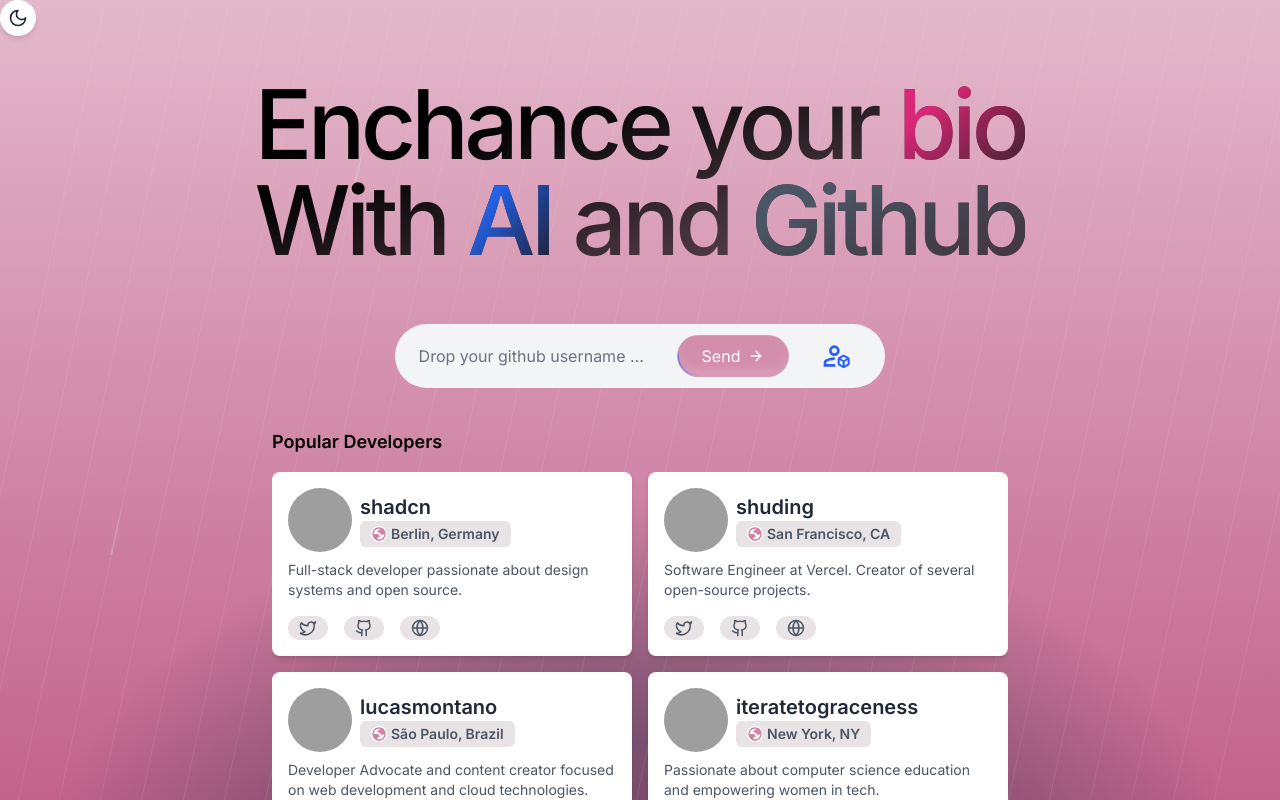
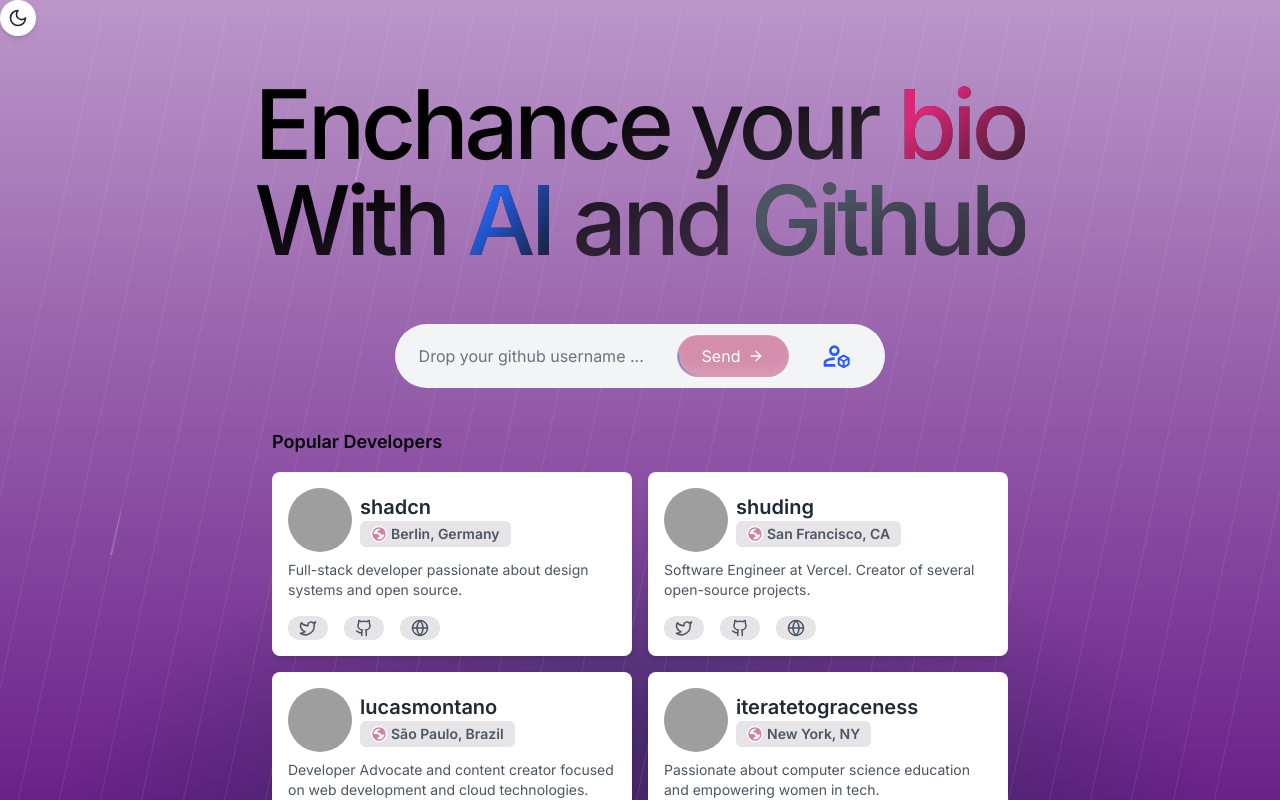
Before and after one commit to 97revenge/our-git, a Next.js app: page / in a window 1280 px wide. Shown: the top 800 px of the page. Built offline with nearby package versions, Linux system fonts and the light colour scheme; grey boxes are pictures that could not be loaded.

Commit message:
resetting colors to purple. organizing components and pre-resetting the full front-end to start a data build

```diff
--- a/app/globals.css
+++ b/app/globals.css
@@ -4,48 +4,48 @@
 
 @layer base {
     :root {
-      --background: 334 62% 100%;
-      --foreground: 334 55% 1%;
-      --muted: 334 35% 95%;
-      --muted-foreground: 334 9% 37%;
-      --popover: 334 62% 100%;
-      --popover-foreground: 334 55% 1%;
-      --card: 334 62% 100%;
-      --card-foreground: 334 55% 1%;
-      --border: 334 5% 95%;
-      --input: 334 5% 95%;
-      --primary: 334 44% 52%;
-      --primary-foreground: 0 0% 100%;
-      --secondary: 334 11% 90%;
-      --secondary-foreground: 334 11% 30%;
-      --accent: 334 20% 82%;
-      --accent-foreground: 334 20% 22%;
-      --destructive: 18 93% 23%;
-      --destructive-foreground: 18 93% 83%;
-      --ring: 334 44% 52%;
+      --background: 283 36% 98%;
+      --foreground: 283 68% 2%;
+      --muted: 283 13% 92%;
+      --muted-foreground: 283 4% 37%;
+      --popover: 283 36% 98%;
+      --popover-foreground: 283 68% 2%;
+      --card: 283 36% 97%;
+      --card-foreground: 283 68% 1%;
+      --border: 220 13% 91%;
+      --input: 220 13% 91%;
+      --primary: 283 93% 25%;
+      --primary-foreground: 283 93% 85%;
+      --secondary: 283 7% 90%;
+      --secondary-foreground: 283 7% 30%;
+      --accent: 283 15% 81%;
+      --accent-foreground: 283 15% 21%;
+      --destructive: 4 84% 36%;
+      --destructive-foreground: 4 84% 96%;
+      --ring: 283 93% 25%;
       --radius: 0.5rem;
     }
 
     .dark {
-      --background: 217.5 9.09% 17.25%;
-      --foreground: 334 34% 98%;
-      --muted: 210 9.09% 12.94%;
-      --muted-foreground: 334 0% 60.77%;
-      --popover: 210 9.09% 12.94%;
-      --popover-foreground: 334 34% 98%;
-      --card: 210 9.09% 12.94%;
-      --card-foreground: 334 34% 98%;
-      --border: 334 0% 18.46%;
-      --input: 214.29 5.04% 27.25%;
-      --primary: 226.73 58.43% 65.1%;
-      --primary-foreground: 0 0% 100%;
-      --secondary: 214.29 5.04% 27.25%;
-      --secondary-foreground: 334 0% 100%;
-      --accent: 217.5 9.09% 17.25%;
-      --accent-foreground: 226.73 58.43% 65.1%;
-      --destructive: 0 86.89% 48.16%;
-      --destructive-foreground: 0 0% 0%;
-      --ring: 217.5 9.09% 17.25%;
+      --background: 283 47% 2%;
+      --foreground: 283 27% 98%;
+      --muted: 283 13% 8%;
+      --muted-foreground: 283 4% 63%;
+      --popover: 283 47% 2%;
+      --popover-foreground: 283 27% 98%;
+      --card: 283 47% 3%;
+      --card-foreground: 283 27% 99%;
+      --border: 215 27.9% 16.9%;
+      --input: 215 27.9% 16.9%;
+      --primary: 283 93% 25%;
+      --primary-foreground: 283 93% 85%;
+      --secondary: 283 18% 12%;
+      --secondary-foreground: 283 18% 72%;
+      --accent: 283 25% 17%;
+      --accent-foreground: 283 25% 77%;
+      --destructive: 4 84% 49%;
+      --destructive-foreground: 0 0% 100%;
+      --ring: 283 93% 25%;
     }
   }
 
--- a/components/landing-container.tsx
+++ b/components/landing-container.tsx
@@ -39,7 +39,6 @@
   FormMessage,
 } from "./ui/form";
 import { LandingProfileSkeleton } from "./Skeletons/LandingProfileSkeleton";
-import { content } from "@/actions/content";
 import MultipleSelector, { Option } from "./multiple-selector";
 
 const optionSchema = z.object({
@@ -60,16 +59,16 @@
   username: z
     .string()
     .min(5, { message: "Minimum of characters is 5" })
-    .max(35, { message: "Maximum of characters is 35" })
-    .refine(
-      async (val) => {
-        const response = await fetch(`https://api.github.com/users/${val}`);
-        return response.ok && response.status === 200;
-      },
-      {
-        message: "This user does not exist on GitHub",
-      }
-    ),
+    .max(35, { message: "Maximum of characters is 35" }),
+  // .refine(
+  //   async (val) => {
+  //     const response = await fetch(`https://api.github.com/users/${val}`);
+  //     return response.ok && response.status === 200;
+  //   },
+  //   {
+  //     message: "This user does not exist on GitHub",
+  //   }
+  // ),
   developer: z.array(optionSchema).min(1),
 });
 
@@ -79,8 +78,6 @@
   const [component, setComponent] = useState<React.ReactNode>();
 
   const [view, setView] = useState<boolean>(false);
-
-  const [input, setInput] = useState<any>("");
 
   const [dev, setDev] = useState<z.infer<typeof userSchema>[]>([]);
 
@@ -254,7 +251,7 @@
                       {form.formState.errors.username && (
                         <>
                           <div className="w-full flex items-center justify-center ">
-                            <p className="fixed py-2 transition-all text-sm font-bold drop-shadow-md text-red-800 text-center">
+                            <p className=" py-2 transition-all text-sm font-bold drop-shadow-md text-red-800 text-center">
                               Your username requires be valid ...
                             </p>
                           </div>
--- /dev/null
+++ b/components/magicui/neon-gradient-card.tsx
@@ -0,0 +1,151 @@
+"use client";
+
+import {
+  CSSProperties,
+  ReactElement,
+  ReactNode,
+  useEffect,
+  useRef,
+  useState,
+} from "react";
+
+import { cn } from "@/lib/utils";
+
+interface NeonColorsProps {
+  firstColor: string;
+  secondColor: string;
+}
+
+interface NeonGradientCardProps {
+  /**
+   * @default <div />
+   * @type ReactElement
+   * @description
+   * The component to be rendered as the card
+   * */
+  as?: ReactElement;
+  /**
+   * @default ""
+   * @type string
+   * @description
+   * The className of the card
+   */
+  className?: string;
+
+  /**
+   * @default ""
+   * @type ReactNode
+   * @description
+   * The children of the card
+   * */
+  children?: ReactNode;
+
+  /**
+   * @default 5
+   * @type number
+   * @description
+   * The size of the border in pixels
+   * */
+  borderSize?: number;
+
+  /**
+   * @default 20
+   * @type number
+   * @description
+   * The size of the radius in pixels
+   * */
+  borderRadius?: number;
+
+  /**
+   * @default "{ firstColor: '#ff00aa', secondColor: '#00FFF1' }"
+   * @type string
+   * @description
+   * The colors of the neon gradient
+   * */
+  neonColors?: NeonColorsProps;
+
+  [key: string]: any;
+}
+
+const NeonGradientCard: React.FC<NeonGradientCardProps> = ({
+  className,
+  children,
+  borderSize = 2,
+  borderRadius = 20,
+  neonColors = {
+    firstColor: "#ff00aa",
+    secondColor: "#00FFF1",
+  },
+  ...props
+}) => {
+  const containerRef = useRef<HTMLDivElement>(null);
+  const [dimensions, setDimensions] = useState({ width: 0, height: 0 });
+
+  useEffect(() => {
+    const updateDimensions = () => {
+      if (containerRef.current) {
+        const { offsetWidth, offsetHeight } = containerRef.current;
+        setDimensions({ width: offsetWidth, height: offsetHeight });
+      }
+    };
+
+    updateDimensions();
+    window.addEventListener("resize", updateDimensions);
+
+    return () => {
+      window.removeEventListener("resize", updateDimensions);
+    };
+  }, []);
+
+  useEffect(() => {
+    if (containerRef.current) {
+      const { offsetWidth, offsetHeight } = containerRef.current;
+      setDimensions({ width: offsetWidth, height: offsetHeight });
+    }
+  }, [children]);
+
+  return (
+    <div
+      ref={containerRef}
+      style={
+        {
+          "--border-size": `${borderSize}px`,
+          "--border-radius": `${borderRadius}px`,
+          "--neon-first-color": neonColors.firstColor,
+          "--neon-second-color": neonColors.secondColor,
+          "--card-width": `${dimensions.width}px`,
+          "--card-height": `${dimensions.height}px`,
+          "--card-content-radius": `${borderRadius - borderSize}px`,
+          "--pseudo-element-background-image": `linear-gradient(0deg, ${neonColors.firstColor}, ${neonColors.secondColor})`,
+          "--pseudo-element-width": `${dimensions.width + borderSize * 2}px`,
+          "--pseudo-element-height": `${dimensions.height + borderSize * 2}px`,
+          "--after-blur": `${dimensions.width / 3}px`,
+        } as CSSProperties
+      }
+      className={cn(
+        "relative z-10 h-full w-full rounded-[var(--border-radius)]",
+        className,
+      )}
+      {...props}
+    >
+      <div
+        className={cn(
+          "relative h-full min-h-[inherit] w-full rounded-[var(--card-content-radius)] bg-gray-100 p-6",
+          "before:absolute before:-left-[var(--border-size)] before:-top-[var(--border-size)] before:-z-10 before:block",
+          "before:h-[var(--pseudo-element-height)] before:w-[var(--pseudo-element-width)] before:rounded-[var(--border-radius)] before:content-['']",
+          "before:bg-[linear-gradient(0deg,var(--neon-first-color),var(--neon-second-color))] before:bg-[length:100%_200%]",
+          "before:animate-backgroundPositionSpin",
+          "after:absolute after:-left-[var(--border-size)] after:-top-[var(--border-size)] after:-z-10 after:block",
+          "after:h-[var(--pseudo-element-height)] after:w-[var(--pseudo-element-width)] after:rounded-[var(--border-radius)] after:blur-[var(--after-blur)] after:content-['']",
+          "after:bg-[linear-gradient(0deg,var(--neon-first-color),var(--neon-second-color))] after:bg-[length:100%_200%] after:opacity-80",
+          "after:animate-backgroundPositionSpin",
+          "dark:bg-neutral-900",
+        )}
+      >
+        {children}
+      </div>
+    </div>
+  );
+};
+
+export { NeonGradientCard };
--- a/components/minimalist-profile.tsx
+++ b/components/minimalist-profile.tsx
@@ -28,7 +28,7 @@
 import { z } from "zod";
 import { ChartComponent } from "./Chats/ChartComponent";
 import { NoteComponent } from "./Chats/NoteComponent";
-import { StatisticCard } from "./statistic-card";
+import { StatisticCard, StatItem } from "./statistic-card";
 
 const userSchema = z
   .object({
@@ -88,15 +88,21 @@
   tier_id: "gold",
 };
 
+import { NeonGradientCard } from "@/components/magicui/neon-gradient-card";
+
 export const MinimalistProfile = ({ ...props }) => {
   return (
     <>
-      <TooltipProvider>
-        <div className="transition-all w-full h-full flex items-center  flex-col justify-center pb-4   ">
-          <div className="w-full h-full p-4 flex flex-col md:flex-row items-center justify-center gap-2  ">
+      <div className="w-full flex items-center justify-center  py-4 ">
+        <NeonGradientCard className="w-full max-w-3xl  bg-white dark:bg-[#1e2124] rounded-xl shadow-lg transition-colors duration-200">
+          <div className="grid grid-cols-1 md:grid-cols-2 gap-4">
             <NoteComponent />
             <ChartComponent />
           </div>
+        </NeonGradientCard>
+      </div>
+      <TooltipProvider>
+        <div className="transition-all w-full h-full flex items-center  flex-col justify-center pb-4   ">
           <Card className="w-full max-w-3xl shadow-md hover:shadow-xl">
             <CardContent className="p-6">
               <div className="mt-8">
--- a/tailwind.config.ts
+++ b/tailwind.config.ts
@@ -59,6 +59,10 @@
         sm: "calc(var(--radius) - 4px)",
       },
       keyframes: {
+        "background-position-spin": {
+          "0%": { backgroundPosition: "top center" },
+          "100%": { backgroundPosition: "bottom center" },
+        },
         "spin-around": {
           "0%": {
             transform: "translateZ(0) rotate(0)",
@@ -98,6 +102,9 @@
         },
       },
       animation: {
+
+        backgroundPositionSpin:
+          "background-position-spin 3000ms infinite alternate",
         "spin-around": "spin-around calc(var(--speed) * 2) infinite linear",
         slide: "slide var(--speed) ease-in-out infinite alternate",
         gradient: "gradient 8s linear infinite",
```
Also changed, not shown: components/statistic-card.tsx (+6 -5 lines).
